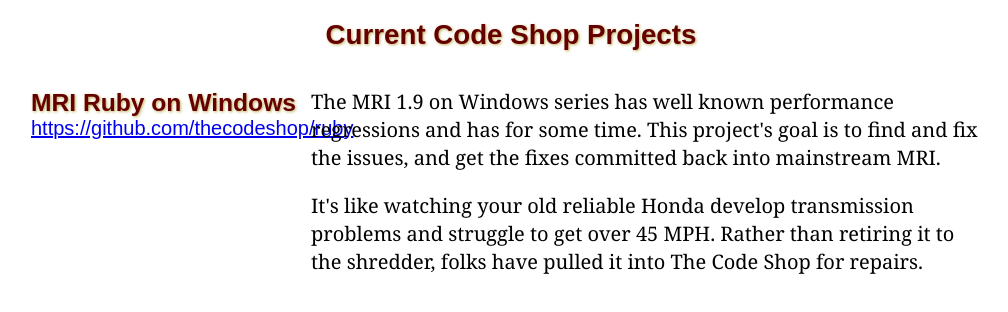
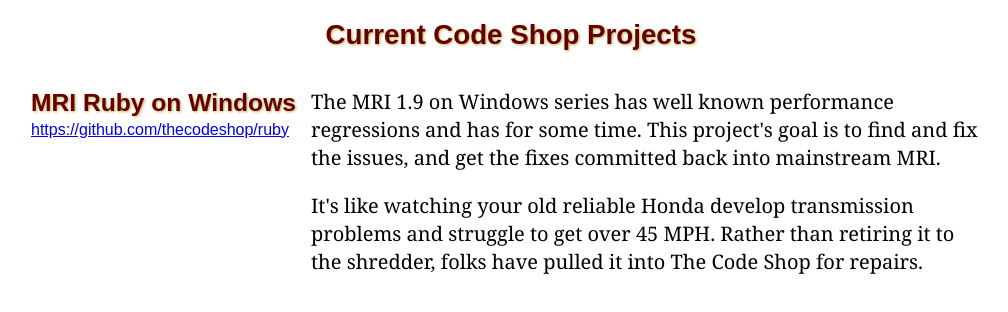
Before and after one commit to thecodeshop/thecodeshop.github.com, a plain HTML site: page projects.html in a window 1280 px wide. Shown: the whole page, without its empty margins (129-1137 px from the left). Drawn offline with Linux system fonts and the light colour scheme.

Commit message:
Update project page link size

```diff
--- a/static/css/site.css
+++ b/static/css/site.css
@@ -18,7 +18,7 @@ li {list-style-type:none;}
 .center {text-align:center;}
 .right {text-align:right;}
 
-.first a {display:block;margin-top:-1em;}
+.first a {display:block;margin-top:-1em;font-size:80%;}
 #logo,#menu {width:800px;margin:0 auto;}
 #logo img {width:800px;height:600px;border:0;}
 #menu li {display:inline-block;width:160px;margin:0 auto;text-align:center;}
```
